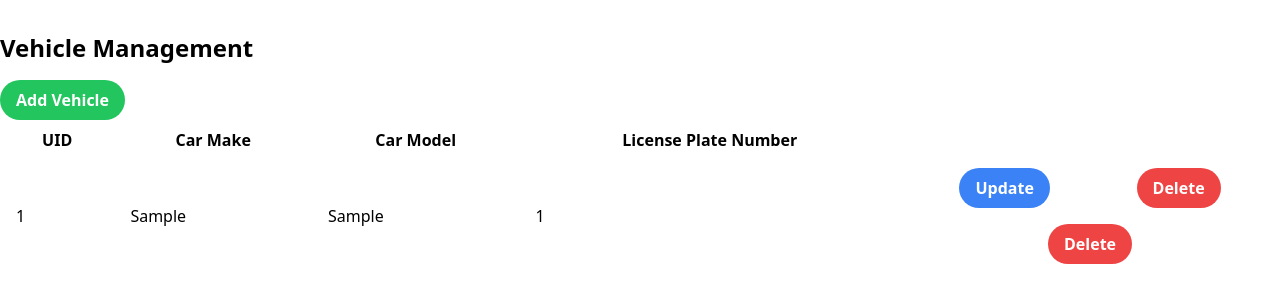
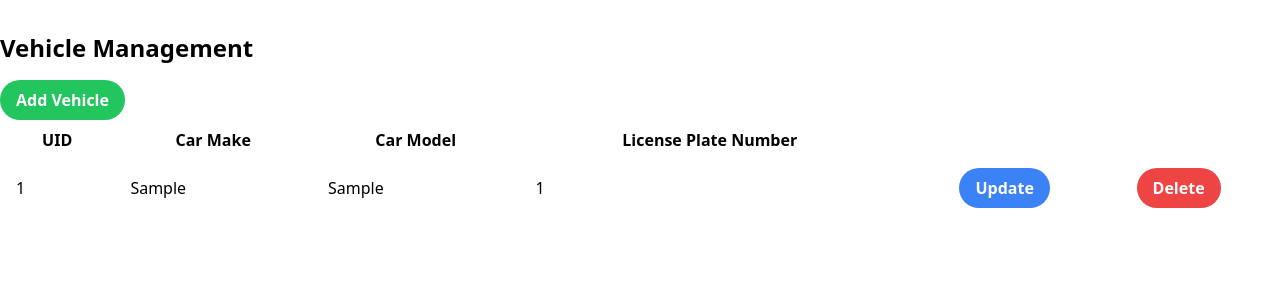
Before and after one commit to taronaeo/IT1566AppDevProject, a Flask app: template website/templates/VehicleStore.html in a window 1280 px wide. Shown: the top 303 px of the page. Run offline with Flask 3, Linux system fonts and the light colour scheme; the template is opened without the code that fills it: most values are stand-ins (such as "Sample title", 1, 10 or a date in 2020); some libraries are stand-ins or nearby versions.

Commit message:
chore: cleanup

```diff
--- a/website/templates/VehicleStore.html
+++ b/website/templates/VehicleStore.html
@@ -1,13 +1,15 @@
 <!DOCTYPE html>
 <html>
+
 <head>
   <title>Vehicle Management</title>
   <script src="https://cdn.tailwindcss.com"></script>
 </head>
+
 <body>
   <div class="container mx-auto py-8">
     <h1 class="text-2xl font-bold mb-4">Vehicle Management</h1>
-    <button id = 'add' class="bg-green-500 hover:bg-green-700 text-white font-bold py-2 px-4 rounded-full">
+    <button id='add' class="bg-green-500 hover:bg-green-700 text-white font-bold py-2 px-4 rounded-full">
       Add Vehicle
     </button>
     <table class="table-auto w-full">
@@ -23,21 +25,20 @@
       <tbody>
         <tr>
           {% for vehicle in vehicles %}
-          <tr>
-            <td class="p-4" id = 'owner_uid'>{{ vehicle.owner_uid }}</td>
-            <td class="p-4">{{ vehicle.vehicle_make }}</td>
-            <td class="p-4">{{ vehicle.vehicle_model }}</td>
-            <td class="p-4" id = 'uid'>{{ vehicle.uid }}</td>
+        <tr>
+          <td class="p-4" id='owner_uid'>{{ vehicle.owner_uid }}</td>
+          <td class="p-4">{{ vehicle.vehicle_make }}</td>
+          <td class="p-4">{{ vehicle.vehicle_model }}</td>
+          <td class="p-4" id='uid'>{{ vehicle.uid }}</td>
 
           <td class="px-4 py-2 flex justify-around">
-            <button id = 'update' class="bg-blue-500 hover:bg-blue-700 text-white font-bold py-2 px-4 rounded-full">Update</button>
-            <button class="bg-red-500 hover:bg-red-700 text-white font-bold py-2 px-4 rounded-full">Delete</button>
-          </td>
-          <td class = "px-4 py-2 flex justify-around">
-            <button id = 'remove' class="bg-red-500 hover:bg-red-700 text-white font-bold py-2 px-4 rounded-full">Delete</button>
+            <button id='update'
+              class="bg-blue-500 hover:bg-blue-700 text-white font-bold py-2 px-4 rounded-full">Update</button>
+            <button id='remove'
+              class="bg-red-500 hover:bg-red-700 text-white font-bold py-2 px-4 rounded-full">Delete</button>
           </td>
           {% endfor %}
-          </tr>
+        </tr>
         </tr>
 
       </tbody>
@@ -52,7 +53,7 @@
     const putRequest = (type) => {
       const uid = document.getElementById('uid').innerText;
       const xhr = new XMLHttpRequest();
-      xhr.open('PUT', '/api/vehicle/'+uid)
+      xhr.open('PUT', '/api/vehicle/' + uid)
       xhr.setRequestHeader('Content-Type', 'application/json')
       xhr.send(JSON.stringify({
         "type": type,
@@ -65,7 +66,7 @@
 
     const delRequest = () => {
       const xhr = new XMLHttpRequest();
-      xhr.open('DELETE', '/api/vehicle/'+document.getElementById('uid').innerText)
+      xhr.open('DELETE', '/api/vehicle/' + document.getElementById('uid').innerText)
       xhr.send()
       setTimeout(() => window.location.reload(), 250)
     }
@@ -90,4 +91,5 @@
 
   </script>
 </body>
+
 </html>
```
Also changed, not shown: website/views.py (line endings or trailing spaces).
